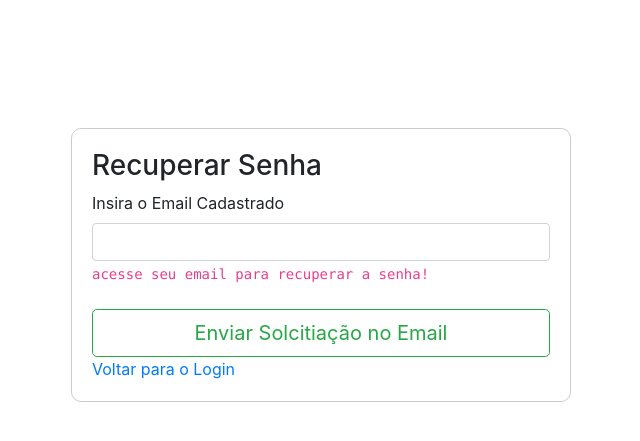
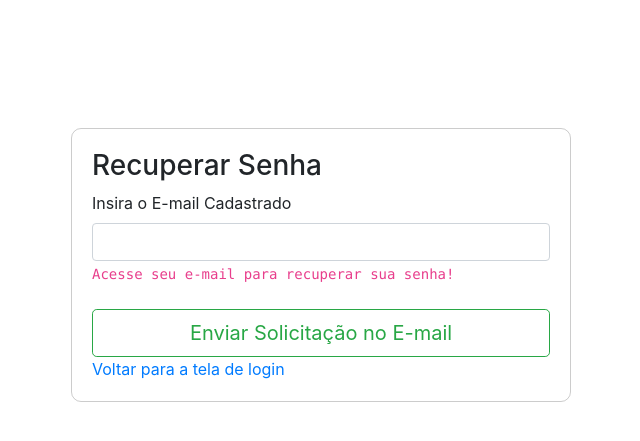
Before and after one commit to Pestrini/magit_desafio, a PHP site: page /sistema/token_envio.php in a window 1280 px wide. Shown: the top 441 px of the page, without its empty margins (319-959 px from the left). Run offline with PHP 8.4, Linux system fonts and the light colour scheme; some libraries are stand-ins or nearby versions.

Commit message:
edicoes finais
new pagess

```diff
--- a/sistema/paginas/Nova_senha.php
+++ b/sistema/paginas/Nova_senha.php
@@ -16,11 +16,11 @@
 <body>
     <section class="token">
         <form  method="post">
-            <h3>Atualizar Sua Senha</h3>
-            <label>Insira Sua Nova Senha</label>
+            <h3>Atualize sua senha</h3>
+            <label>Insira sua nova senha</label>
             <input type="password" name="nova_senha" class="form-control">
             <code>Volte para o Login e Acesse Novamente!</code><br><br>
-            <input type="submit" value="ALterar Senha" class="btn btn-outline-success btn-lg btn-block">
+            <input type="submit" value="Alterar Senha" class="btn btn-outline-success btn-lg btn-block">
             <a href="http://localhost/sistema/paginas/login.php" target="_blank">Voltar para o Login</a>
             <input type="hidden" name="env" value="form">
         </form>
--- a/sistema/paginas/dashboard.php
+++ b/sistema/paginas/dashboard.php
@@ -83,7 +83,7 @@
 
                                     </tr>
                                     <tr>
-                                        <th scope="row">Valor por MSM</th>
+                                        <th scope="row">Valor por SMS</th>
                                         <td>R$ 0,10</td>
 
                                     </tr>
@@ -94,7 +94,7 @@
                         <canvas id="myChartMSM" width="500" height="400"></canvas>
                         </div>
                         <div class="legenda">
-                            <b class="col-sm text-primary">Uso Médio Diario de MSM - </b>
+                            <b class="col-sm text-primary">Uso Médio Diario de SMS - </b>
                             <b class="col-sm text-primary" id="usoMSM"></b>
                         </div>
                     </div>
--- a/sistema/paginas/token_envio.php
+++ b/sistema/paginas/token_envio.php
@@ -16,11 +16,11 @@
     <section class="token">
         <form  method="post">
             <h3>Recuperar Senha</h3>
-            <label>Insira o Email Cadastrado</label>
+            <label>Insira o E-mail Cadastrado</label>
             <input type="email" name="email" class="form-control" required />
-            <code>acesse seu email para recuperar a senha!</code><br><br>
-            <input type="submit" value="Enviar Solcitiação no Email" class="btn btn-outline-success btn-lg btn-block">
-            <a href="http://localhost/sistema/paginas/login.php" target="_blank">Voltar para o Login</a>
+            <code>Acesse seu e-mail para recuperar sua senha!</code><br><br>
+            <input type="submit" value="Enviar Solicitação no E-mail" class="btn btn-outline-success btn-lg btn-block">
+            <a href="http://localhost/sistema/paginas/login.php" target="_blank">Voltar para a tela de login</a>
             <input type="hidden" name="env" value="form">
         </form>
         <?php require('../db/functions_rec_senha.php');
--- a/sistema/paginas/verifica_email.php
+++ b/sistema/paginas/verifica_email.php
@@ -15,8 +15,8 @@
 <body>
     <section class="token">
        <h2>Email Enviado Com Sucesso!!</h2><br><br>
-       <P>Verifique seu sua Caixa de Email Para fazer poder alterar sua senha! em 15 minutos os token se tornará invalido para a alteração!</P>
-       <a href="https://accounts.google.com/signin/v2/identifier?service=mail&passive=true&rm=false&continue=https%3A%2F%2Fmail.google.com%2Fmail%2F&ss=1&scc=1&ltmpl=default&ltmplcache=2&emr=1&osid=1&flowName=GlifWebSignIn&flowEntry=ServiceLogin" > ir para o Email aqui</a>
+       <P>Verifique sua Caixa de E-mail para alterar sua senha! em 15 minutos essa solicitação expirará!</P>
+       <a href="https://accounts.google.com/signin/v2/identifier?service=mail&passive=true&rm=false&continue=https%3A%2F%2Fmail.google.com%2Fmail%2F&ss=1&scc=1&ltmpl=default&ltmplcache=2&emr=1&osid=1&flowName=GlifWebSignIn&flowEntry=ServiceLogin" > Ir para o Gmail</a>
     </section>
     <script src="https://code.jquery.com/jquery-3.5.1.slim.min.js"
         integrity="sha384-DfXdz2htPH0lsSSs5nCTpuj/zy4C+OGpamoFVy38MVBnE+IbbVYUew+OrCXaRkfj" crossorigin="anonymous">
```
Also changed, not shown: sistema/paginas/login.php (+4 -4 lines).
